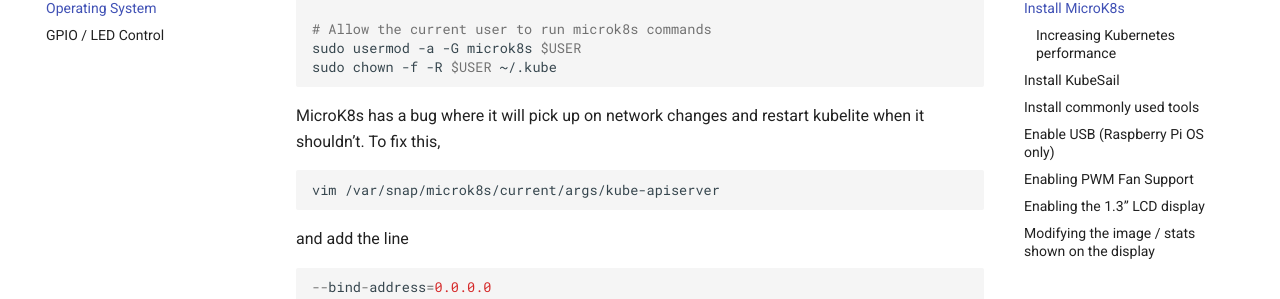
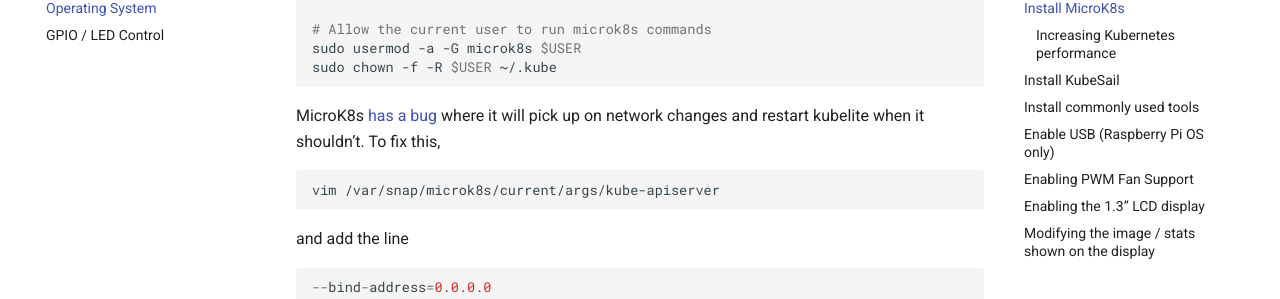
Before and after one commit to kubesail/kubesail-docs, an MkDocs documentation site: the page built from docs/guides/pibox/os.md, in a window 1280 px wide and 900 px high, scrolled down 1805 px. Shown: the part 154-453 px from the top of the window. Built offline with MkDocs 1.6.1 and Material for MkDocs 9.7.7, drawn with Linux system fonts in a browser that asks for light colours; comment, search, counter and statistics services are not loaded; part of the change alters nothing that is shown.

````diff
--- a/docs/guides/pibox/os.md
+++ b/docs/guides/pibox/os.md
@@ -72,7 +72,7 @@ sudo usermod -a -G microk8s $USER
 sudo chown -f -R $USER ~/.kube
 ```
 
-MicroK8s has a bug where it will pick up on network changes and restart kubelite when it shouldn't. To fix this,
+MicroK8s [has a bug](https://github.com/ubuntu/microk8s/pull/2617) where it will pick up on network changes and restart kubelite when it shouldn't. To fix this,
 
 ```bash
 vim /var/snap/microk8s/current/args/kube-apiserver
````
